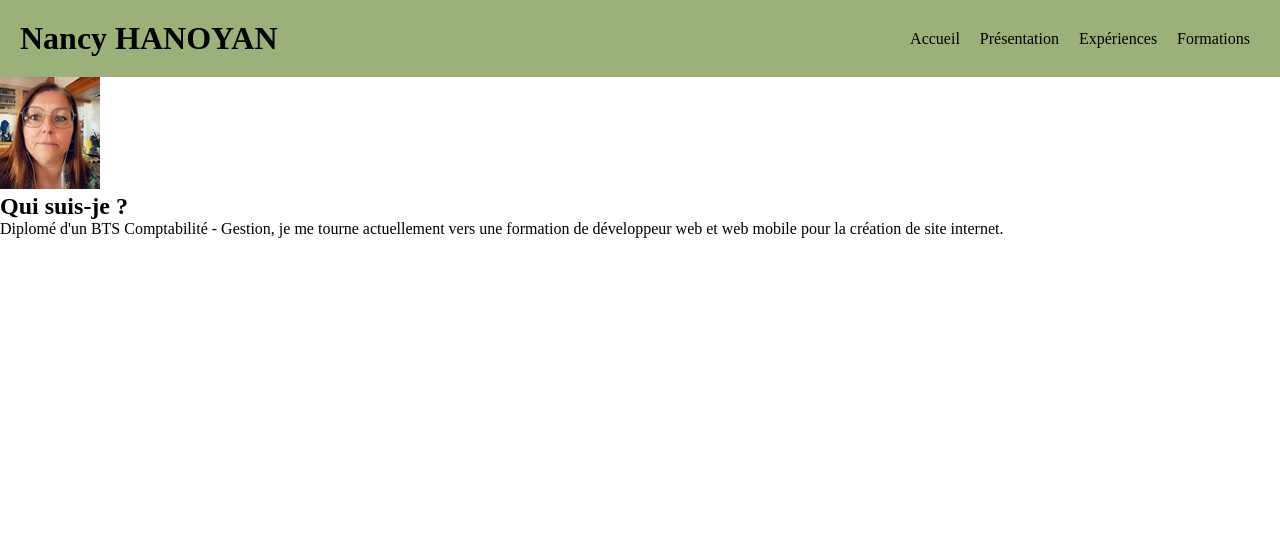
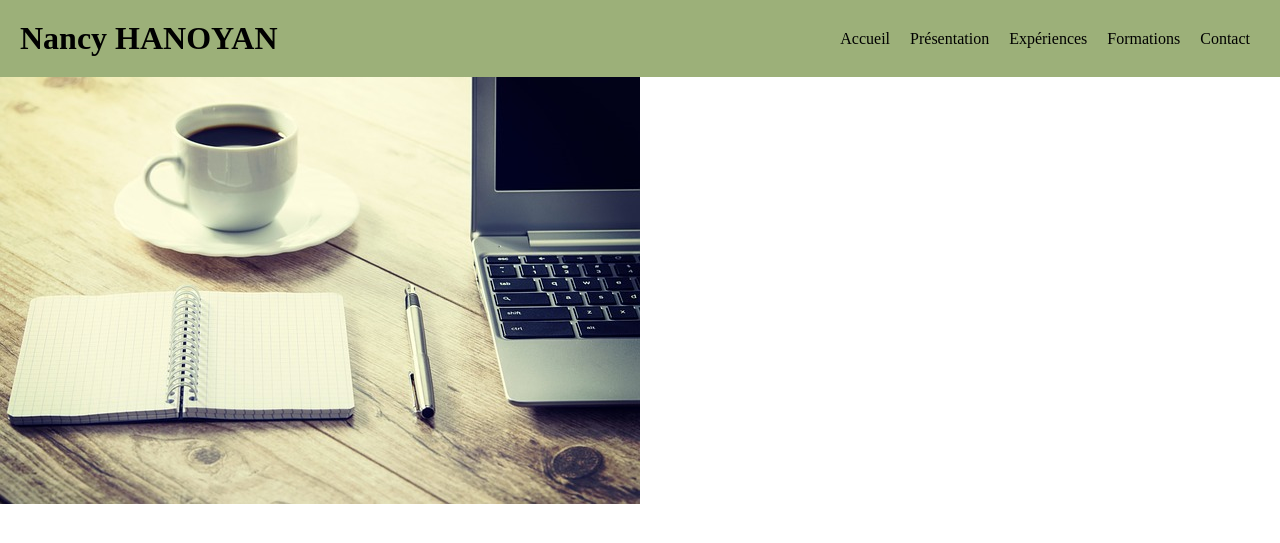
Before and after one commit to nancyh13500/cv_nancy, a PHP site: page / in a window 1280 px wide. Shown: the top 543 px of the page. Run offline with PHP 8.4, Linux system fonts and the light colour scheme.

Commit message:
creation cv

```diff
--- a/css/style.css
+++ b/css/style.css
@@ -40,4 +40,11 @@ header {
 }
 /*Fin de section entête*/
 
+/*section img_present*/
+#img_present {
+  width: 100%;
+}
+
+/*Fin section img_present*/
+
 /*Section Présentation*/
--- a/index.html
+++ b/index.html
@@ -17,11 +17,17 @@
           <a href="#presentation">Présentation</a>
           <a href="#experiences">Expériences</a>
           <a href="#formations">Formations</a>
+          <a href="#contact">Contact</a>
         </div>
       </div>
     </header>
 
-    <section id="presentation">
+    <!--section image presentation-->
+    <div class="img_present">
+      <img src="/assets/img/computer.jpg" alt="computer">
+    </div>
+
+    <!-- <section id="presentation">
       <div class="photo">
         <img src="/assets/img/photo.jpg" alt="" />
       </div>
@@ -32,7 +38,7 @@
           vers une formation de développeur web et web mobile pour la création
           de site internet.
         </p>
-      </div>
+      </div> -->
 
     <!--Contact-->
     <!-- <div class="container">
```
Also changed, not shown: README.md (added), assets/img/computer.jpg (added).
